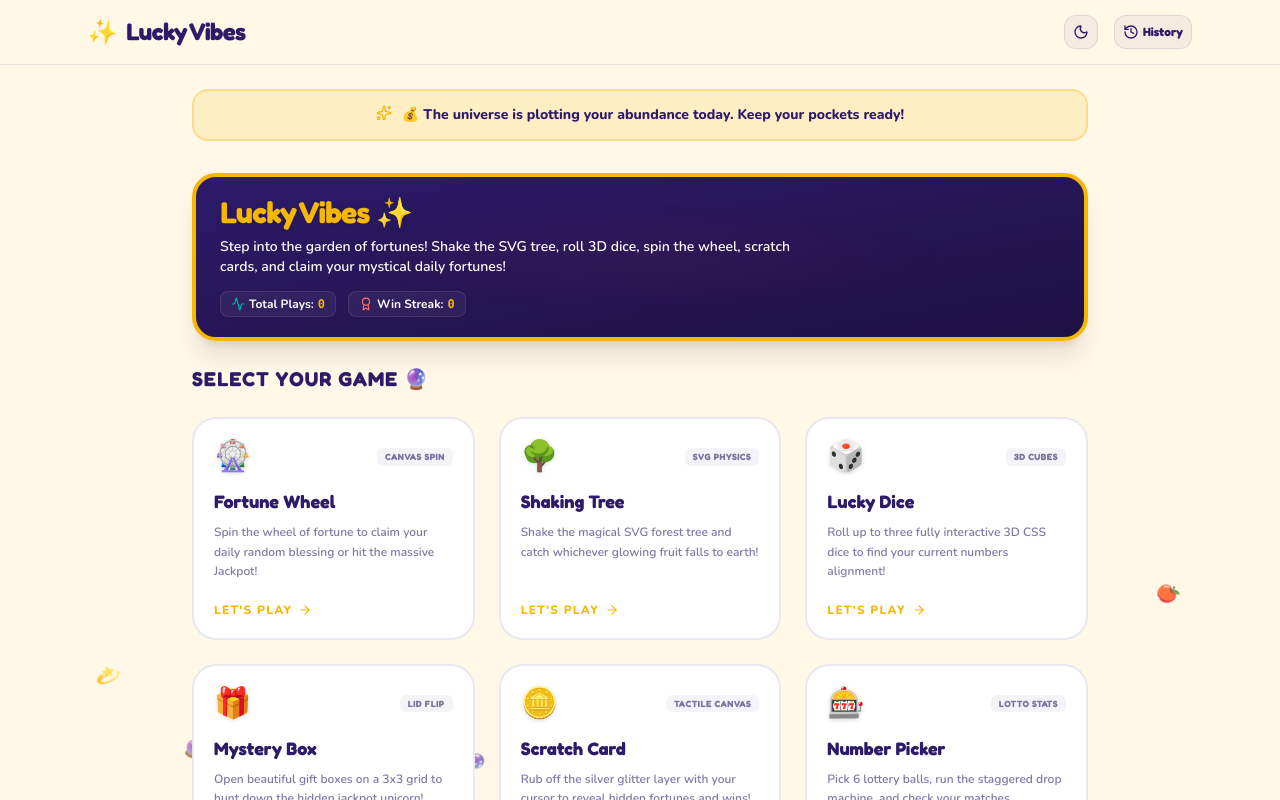
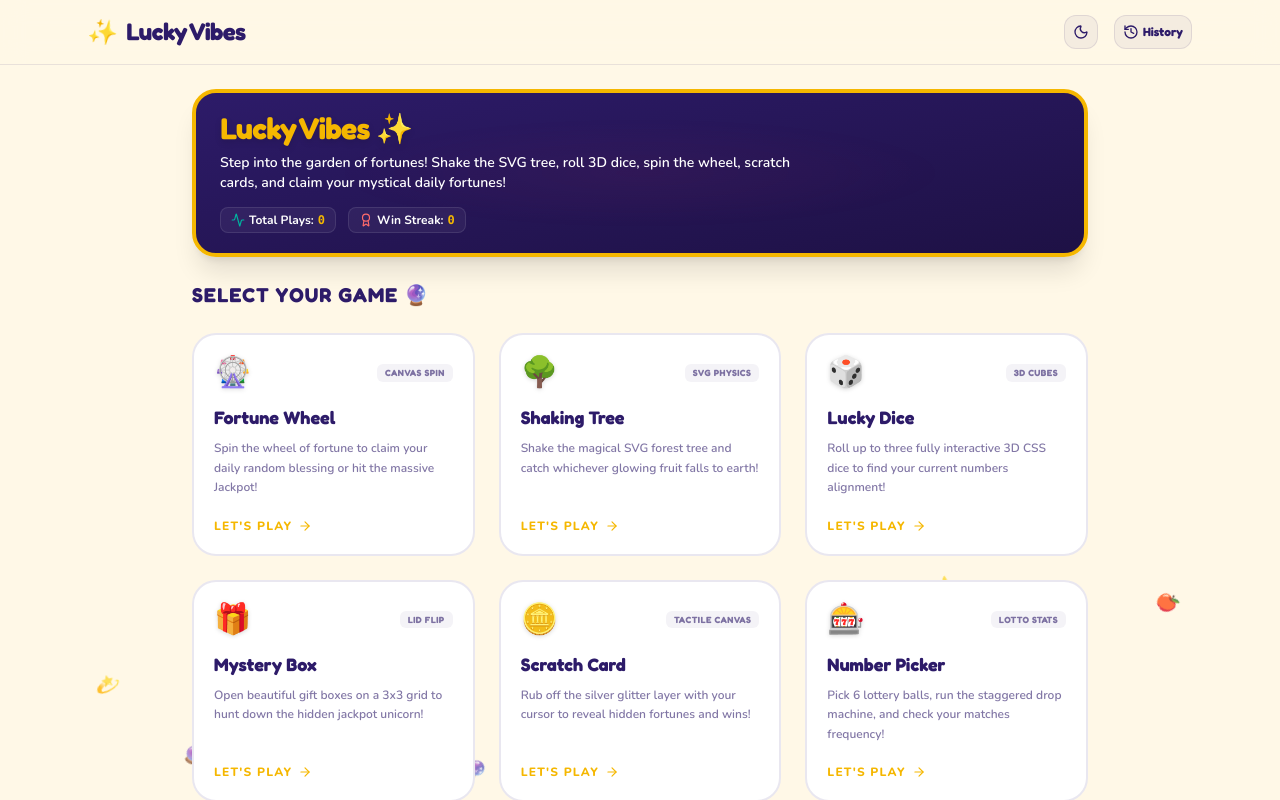
Before and after one commit to stibinottathai/luckify, a Next.js app: page / in a window 1280 px wide. Shown: the top 800 px of the page. Built offline with nearby package versions, Linux system fonts and the light colour scheme.

Commit message:
feat: add dedicated route pages for wheel, dice, mystery, picker, scratch, and tree games

```diff
--- a/app/globals.css
+++ b/app/globals.css
@@ -19,6 +19,9 @@
   --foreground: #FFF8E7; /* Soft cream light text */
   --card-bg: #1B103E;
   --card-border: #3A2385;
+
+  /* Dynamic text overrides to fix contrast in night mode */
+  --violet-deep: #FFF8E7; /* Deep violet text becomes soft cream in dark mode! */
 }
 
 @theme {
--- a/app/page.tsx
+++ b/app/page.tsx
@@ -5,7 +5,6 @@ import Link from "next/link";
 import { motion } from "framer-motion";
 import { Sparkles, ArrowRight, Activity, Award } from "lucide-react";
 import { useLuckStore } from "@/store/luckStore";
-import { DAILY_HOROSCOPES } from "@/lib/fortunes";
 
 interface GameCard {
   id: string;
@@ -78,16 +77,11 @@ const GAMES: GameCard[] = [
 const PARTICLE_EMOJIS = ["⭐", "🍀", "💫", "🎁", "🍎", "🍊", "💎", "🔮"];
 
 export default function Home() {
-  const [horoscope, setHoroscope] = useState("");
   const [particles, setParticles] = useState<{ id: number; emoji: string; x: number; delay: number; duration: number }[]>([]);
 
   const { totalPlays, winStreak } = useLuckStore();
 
   useEffect(() => {
-    // 1. Load random Daily Horoscope on mount
-    const randomHoroscope = DAILY_HOROSCOPES[Math.floor(Math.random() * DAILY_HOROSCOPES.length)];
-    setHoroscope(randomHoroscope);
-
     // 2. Generate floating background particles safely
     const initialParticles = Array.from({ length: 22 }).map((_, i) => ({
       id: i,
@@ -100,7 +94,7 @@ export default function Home() {
   }, []);
 
   return (
-    <div className="relative flex-1 flex flex-col items-center">
+    <div className="flex-1 flex flex-col items-center">
       {/* 1. Floating particles background */}
       <div className="fixed inset-0 pointer-events-none z-0 overflow-hidden">
         {particles.map((p) => (
@@ -119,18 +113,6 @@ export default function Home() {
           </span>
         ))}
       </div>
-
-      {/* 2. Top horoscope alert banner */}
-      {horoscope && (
-        <motion.div
-          initial={{ opacity: 0, y: -20 }}
-          animate={{ opacity: 1, y: 0 }}
-          className="w-full max-w-4xl bg-primary-gold/15 dark:bg-primary-gold/10 border-2 border-primary-gold/30 rounded-2xl p-3.5 mb-8 flex items-center justify-center gap-2.5 text-center text-xs sm:text-sm font-extrabold text-deep-violet dark:text-cream-soft select-none"
-        >
-          <Sparkles className="w-4 h-4 text-primary-gold animate-bounce shrink-0" />
-          <span>{horoscope}</span>
-        </motion.div>
-      )}
 
       {/* 3. Hero Introduction */}
       <section className="relative w-full max-w-4xl mb-6 select-none z-10 flex flex-col md:flex-row items-center justify-between gap-6 bg-gradient-to-br from-[#2D1B69] to-[#1E1145] dark:from-[#1B0F40] dark:to-[#0D0725] border-4 border-primary-gold rounded-3xl p-4 sm:py-5 sm:px-6 shadow-xl text-white overflow-hidden">
--- a/components/games/WheelGame.tsx
+++ b/components/games/WheelGame.tsx
@@ -46,23 +46,25 @@ export default function WheelGame() {
 
     // Robust canvas fallback for empty wheel
     if (numSegments === 0) {
+      const isDark = typeof document !== "undefined" && document.documentElement.classList.contains("dark");
+
       // Draw outer gold ring
       ctx.beginPath();
       ctx.arc(center, center, radius, 0, 2 * Math.PI);
-      ctx.fillStyle = "rgba(45, 27, 105, 0.05)";
+      ctx.fillStyle = isDark ? "rgba(255, 248, 231, 0.05)" : "rgba(45, 27, 105, 0.05)";
       ctx.fill();
       ctx.lineWidth = 4;
       ctx.strokeStyle = "#F5B700";
       ctx.stroke();
 
       // Placeholder indicator text
-      ctx.fillStyle = "#2D1B69";
+      ctx.fillStyle = isDark ? "#FFF8E7" : "#2D1B69";
       ctx.textAlign = "center";
       ctx.textBaseline = "middle";
       ctx.font = "bold 13px var(--font-fredoka), sans-serif";
       ctx.fillText("Empty Wheel 🎡", center, center - 10);
       ctx.font = "bold 10px var(--font-nunito), sans-serif";
-      ctx.fillStyle = "rgba(45, 27, 105, 0.4)";
+      ctx.fillStyle = isDark ? "rgba(255, 248, 231, 0.4)" : "rgba(45, 27, 105, 0.4)";
       ctx.fillText("Add 2+ options to start", center, center + 12);
       return;
     }
```
